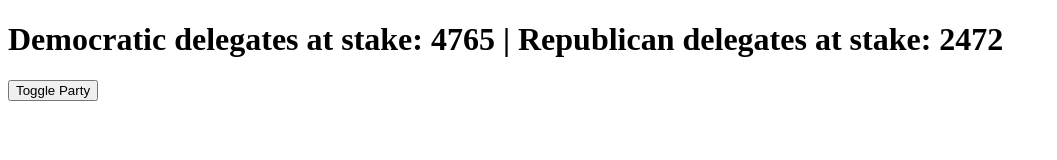
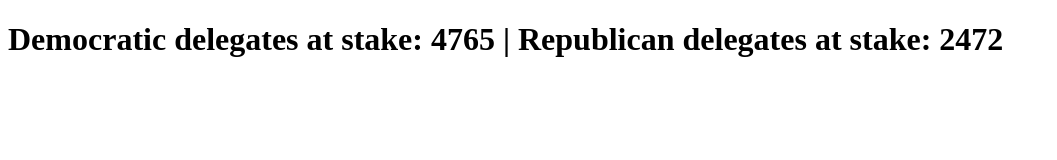
Before and after one commit to ChunHLi/Software-Development-Term-2, a plain HTML site: page hw05/index.html in a window 1280 px wide. Shown: the whole page, without its empty margins (0-1057 px from the left). Drawn offline with nearby package versions, Linux system fonts and the light colour scheme.

Commit message:
Update index.html

```diff
--- a/hw05/index.html
+++ b/hw05/index.html
@@ -5,7 +5,6 @@
   </head>
   <body>
     <h1>Democratic delegates at stake: 4765 | Republican delegates at stake: 2472</h1>
-    <button onclick="toggle()">Toggle Party</button>
     <br>
   </body>
   <script src="https://d3js.org/d3.v3.min.js" charset="utf-8"></script>
```
